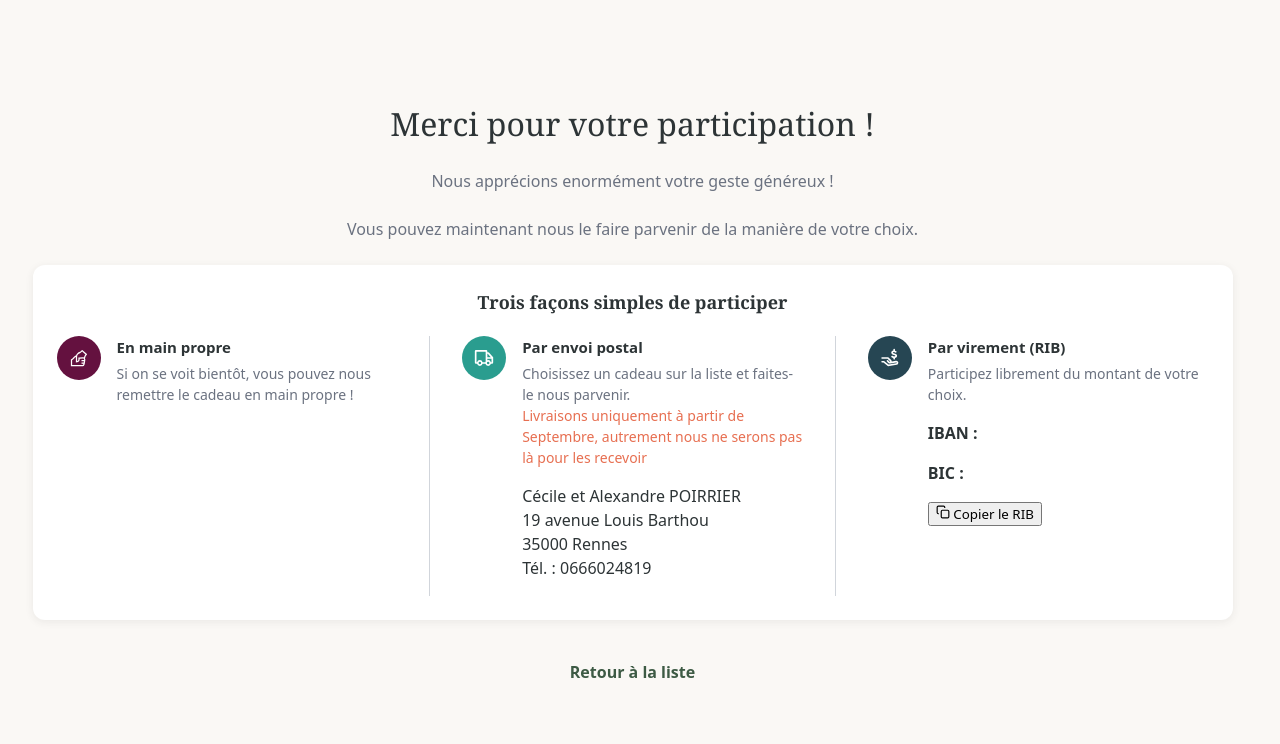
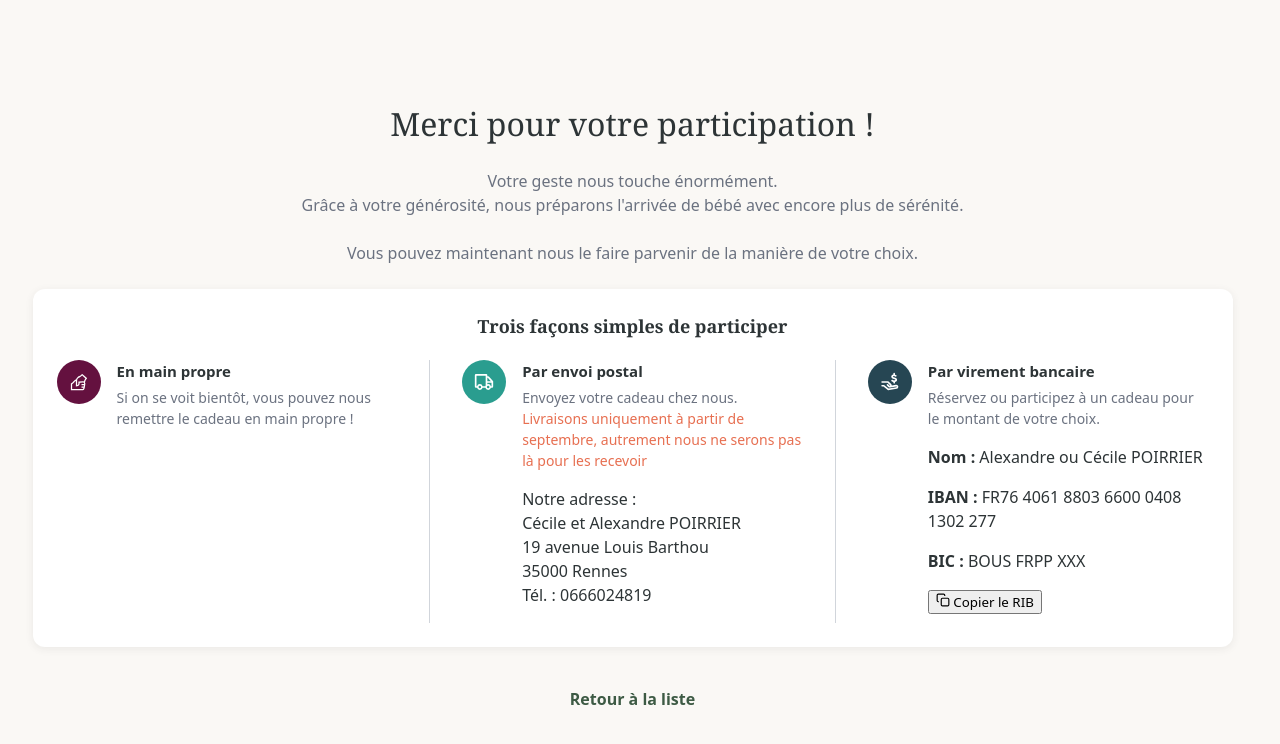
Before and after one commit to CecileSerene/naissance, a Vue app: page /thanks in a window 1280 px wide. Shown: the top 744 px of the page. Built offline with nearby package versions, Linux system fonts and the light colour scheme.

Commit message:
Cosmetic modifications

```diff
--- a/src/components/AppHeader.vue
+++ b/src/components/AppHeader.vue
@@ -41,7 +41,7 @@ import { COPY } from '../constants/copy.js'
   font-size: 1rem;
   line-height: 1.6;
   color: var(--color-text-muted);
-  max-width: 36rem;
+  max-width: 40rem;
   margin: 0 auto;
 }
 
--- a/src/components/CategorySection.vue
+++ b/src/components/CategorySection.vue
@@ -31,13 +31,12 @@ const config = computed(() => getCategoryConfig(props.name))
       </div>
     </header>
     <div class="category-section__grid">
-      <RouterLink v-for="gift in gifts" :to="`/gift/${gift.id}`" class="gift-card">
       <GiftCard
+        v-for="gift in gifts"
         :key="gift.id"
         :gift="gift"
         :category-color="config.color"
       />
-      </RouterLink>
     </div>
   </section>
 </template>
--- a/src/components/ContributionForm.vue
+++ b/src/components/ContributionForm.vue
@@ -1,5 +1,6 @@
 <script setup>
 import { ref, computed, watch } from 'vue'
+import { useRoute } from 'vue-router'
 
 const props = defineProps({
   gift: { type: Object, required: true },
@@ -10,13 +11,16 @@ const props = defineProps({
 
 const emit = defineEmits(['submit'])
 
+const route = useRoute()
+const isFull = route.query.full === 'true'
+
 const hasPrice = computed(() => props.gift.price !== null && props.gift.price !== undefined)
 
 // The full/partial toggle only makes sense when there is a fixed price
 // AND the gift owner allows splitting the cost between several people.
 const showModeToggle = computed(() => hasPrice.value && props.gift.allowPartial)
 
-const mode = ref(showModeToggle.value ? 'partial' : 'full')
+const mode = ref(isFull ? 'full' : 'partial')
 const amount = ref(hasPrice.value && !props.gift.allowPartial ? props.remaining : props.minAmount)
 const message = ref('')
 const contributorName = ref('')
@@ -55,7 +59,7 @@ function handleSubmit() {
 <template>
   <section class="contribution-card">
     <h2>Participer à ce cadeau</h2>
-    <p>Indiquez aux autres invités votre reservation ou participation et ainsi éviter les doublons.</p>
+    <p>Indiquez aux autres invités votre réservation ou participation et ainsi éviter les doublons.</p>
 
     <p class="hint" v-if="allowPartial">
       <svg width="16" height="16" viewBox="0 0 24 24" fill="none" stroke="currentColor" stroke-width="2">
@@ -97,19 +101,19 @@ function handleSubmit() {
     </div>
 
     <div v-if="showModeToggle" class="mode-choice">
+      <label class="mode-option" :class="{ active: mode === 'full' }">
+        <input type="radio" value="full" v-model="mode" name="mode" />
+        <span>
+          <strong>Offrir en entier</strong>
+          <small>Je réserve ce cadeau en totalité</small>
+        </span>
+      </label>
+
       <label class="mode-option" :class="{ active: mode === 'partial' }">
         <input type="radio" value="partial" v-model="mode" name="mode" />
         <span>
           <strong>Participation partielle</strong>
           <small>Je participe du montant de mon choix</small>
-        </span>
-      </label>
-
-      <label class="mode-option" :class="{ active: mode === 'full' }">
-        <input type="radio" value="full" v-model="mode" name="mode" />
-        <span>
-          <strong>Offrir en entier</strong>
-          <small>Je réserve ce cadeau en totalité</small>
         </span>
       </label>
     </div>
--- a/src/components/GiftCard.vue
+++ b/src/components/GiftCard.vue
@@ -30,11 +30,22 @@ const url = props.gift.source ? new URL(props.gift.source).hostname : null
     :class="{ 'gift-card--completed': fullyPaid }"
   >
     <div class="gift-card__image-wrap">
+      <a href="gift.source" target="_blank" rel="noopener" v-if="gift.source">
+        <img
+          class="gift-card__image"
+          :src="gift.image"
+          :alt="gift.name"
+          loading="lazy"
+
+        />
+      </a>
       <img
-        class="gift-card__image"
-        :src="gift.image"
-        :alt="gift.name"
-        loading="lazy"
+          v-else
+          class="gift-card__image"
+          :src="gift.image"
+          :alt="gift.name"
+          loading="lazy"
+
       />
       <span
         v-if="!fullyPaid && gift.allowPartial"
@@ -47,8 +58,10 @@ const url = props.gift.source ? new URL(props.gift.source).hostname : null
 
     <div class="gift-card__body">
       <h3 class="gift-card__name">{{ gift.name }}</h3>
-      <p v-if="gift.price" class="gift-card__price">{{ gift.price }} €</p>
-      <p v-if="gift.source" class="gift-card__source">{{ url }}</p>
+      <p v-if="gift.price && !fullyPaid" class="gift-card__price">{{ gift.price }} €</p>
+      <a v-if="gift.source" class="gift-card__source" :href="gift.source" target="_blank" rel="noopener noreferrer">
+        {{ url }}
+      </a>
 
       <div v-if="showProgress" class="gift-card__progress">
         <div class="gift-card__progress-bar">
@@ -80,17 +93,17 @@ const url = props.gift.source ? new URL(props.gift.source).hostname : null
             </button>
           </template>
           <template v-else-if="gift.allowPartial">
-            <button type="button" class="gift-card__btn gift-card__btn--primary" :style="{ backgroundColor: categoryColor }">
+            <RouterLink :to="`/gift/${gift.id}?full=true`" class="gift-card__btn gift-card__btn--primary" :style="{ backgroundColor: categoryColor }">
               {{ COPY.gifts.offerFull }}
-            </button>
-            <button type="button" class="gift-card__btn gift-card__btn--secondary"  :style="{ color: categoryColor, borderColor: categoryColor }">
+            </RouterLink>
+            <RouterLink :to="`/gift/${gift.id}`" class="gift-card__btn gift-card__btn--secondary" :style="{ color: categoryColor, borderColor: categoryColor }">
               {{ COPY.gifts.participate }}
-            </button>
+            </RouterLink>
           </template>
           <template v-else>
-            <button type="button" class="gift-card__btn gift-card__btn--primary gift-card__btn--full" :style="{ backgroundColor: categoryColor }">
+            <RouterLink :to="`/gift/${gift.id}`" class="gift-card__btn gift-card__btn--primary gift-card__btn--full" :style="{ backgroundColor: categoryColor }">
               {{ COPY.gifts.offerFull }}
-            </button>
+            </RouterLink>
           </template>
         </div>
       </div>
@@ -246,6 +259,7 @@ const url = props.gift.source ? new URL(props.gift.source).hostname : null
   gap: 0.375rem;
   flex: 1;
   transition: background 0.15s, border-color 0.15s;
+  text-decoration: auto;
 }
 
 .gift-card__btn :deep(svg) {
--- a/src/components/ParticipationBanner.vue
+++ b/src/components/ParticipationBanner.vue
@@ -67,13 +67,14 @@ async function copyToClipboard(text, field) {
           <p class="participation-banner__option-text">{{ COPY.banner.bank.description }}</p>
 
           <div v-if="showDetails" class="participation-banner__details">
+            <p class="participation-banner__detail-line"><strong>Nom :</strong> {{ COPY.banner.bank.name }}</p>
             <p class="participation-banner__detail-line"><strong>IBAN :</strong> {{ COPY.banner.bank.iban }}</p>
             <p class="participation-banner__detail-line"><strong>BIC :</strong> {{ COPY.banner.bank.bic }}</p>
 
             <button
               type="button"
               class="participation-banner__copy-btn"
-              @click="copyToClipboard(`IBAN: ${COPY.banner.bank.iban} / BIC: ${COPY.banner.bank.bic}`, 'rib')"
+              @click="copyToClipboard(COPY.banner.bank.iban.replaceAll(' ',''), 'rib')"
             >
               <svg v-if="copiedField !== 'rib'" width="14" height="14" viewBox="0 0 24 24" fill="none" stroke="currentColor" stroke-width="2">
                 <rect x="9" y="9" width="13" height="13" rx="2" />
--- a/src/constants/copy.js
+++ b/src/constants/copy.js
@@ -2,18 +2,21 @@ export const COPY = {
   header: {
     title: 'Merci pour votre amour et votre générosité ♡',
     intro:
-      'Nous sommes tellement heureux de préparer l\'arrivée de bébé. Vous pouvez participer à notre liste de naissance de la manière qui vous convient le mieux.<br>Cécile et Alexandre',
+      'Chère famille, chers amis,<br>Nous sommes tellement heureux de préparer l\'arrivée de notre petite fille.<br>Votre attention et votre soutien est pour nous le plus beau des cadeaux. Si le cœur vous en dit, vous pouvez choisir dans cette liste un cadeau pour notre bébé.<br>Cécile et Alexandre',
   },
   banner: {
     title: 'Trois façons simples de participer',
     bank: {
-      title: 'Par virement (RIB)',
-      description: 'Participez librement du montant de votre choix.',
+      title: 'Par virement bancaire',
+      description: 'Réservez ou participez à un cadeau pour le montant de votre choix.',
+      name: "Alexandre ou Cécile POIRRIER",
+      iban: "FR76 4061 8803 6600 0408 1302 277",
+      bic: "BOUS FRPP XXX"
     },
     postal: {
       title: 'Par envoi postal',
-      description: 'Choisissez un cadeau sur la liste et faites-le nous parvenir.<br><span style="color:#e76f51">Livraisons uniquement à partir de Septembre, autrement nous ne serons pas là pour les recevoir</span>',
-      address: 'Cécile et Alexandre POIRRIER<br>19 avenue Louis Barthou<br>35000 Rennes<br>Tél. : 0666024819'
+      description: 'Envoyez votre cadeau chez nous.<br><span style="color:#e76f51">Livraisons uniquement à partir de septembre, autrement nous ne serons pas là pour les recevoir</span>',
+      address: 'Notre adresse :<br>Cécile et Alexandre POIRRIER<br>19 avenue Louis Barthou<br>35000 Rennes<br>Tél. : 0666024819'
     },
     hand: {
       title: 'En main propre',
--- a/src/data/gifts.js
+++ b/src/data/gifts.js
@@ -33,7 +33,7 @@ export const gifts = [
     "description": "Un lit de petit mais pas tout-petit non plus...",
     "source": "https://www.ikea.com/fr/fr/p/sundvik-lit-bebe-blanc-00248567/",
     "allowPartial": false,
-    "contributors": []
+    "contributors": ["Papa et Maman"]
   },
   {
     "id": "berceau-cododo-next2me-essential-gris-chicco-aubert",
--- a/src/pages/ThanksPage.vue
+++ b/src/pages/ThanksPage.vue
@@ -6,7 +6,7 @@ import ParticipationBanner from '../components/ParticipationBanner.vue'
 <template>
   <div class="thanks">
     <h1>Merci pour votre participation !</h1>
-    <p>Nous apprécions enormément votre geste généreux !</p>
+    <p>Votre geste nous touche énormément.<br>Grâce à votre générosité, nous préparons l'arrivée de bébé avec encore plus de sérénité.</p>
     <p>Vous pouvez maintenant nous le faire parvenir de la manière de votre choix.</p>
     <ParticipationBanner :show-details="true" />
     <RouterLink to="/" class="back-link">Retour à la liste</RouterLink>
```
